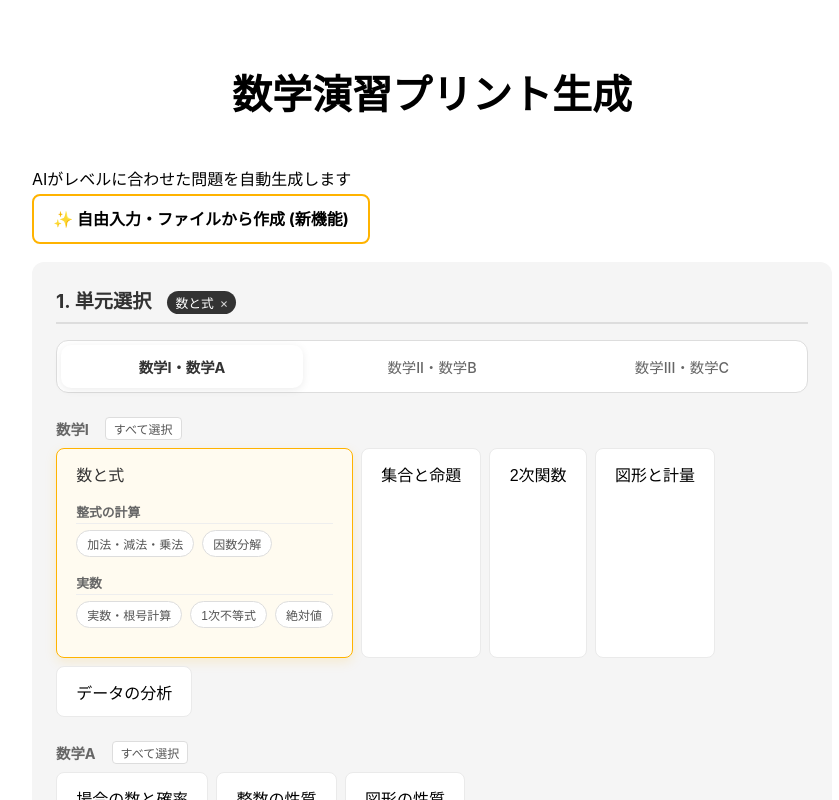
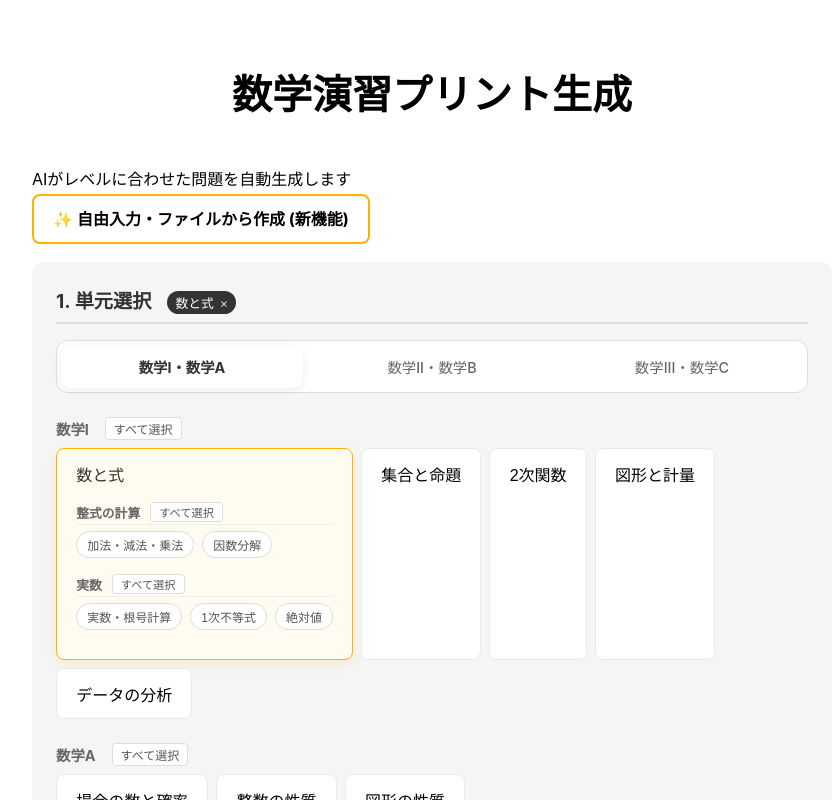
Before and after one commit to TatsuruHisanaga/math-app, a Next.js app: page / in a window 1280 px wide. Both pictures are taken after a click on the button "数と式". Shown: the top 800 px of the page, without its empty margins (208-1047 px from the left). Built offline with nearby package versions, Linux system fonts and the light colour scheme.

Commit message:
feat: サブ単元のトピックを一括選択できるように

```diff
--- a/src/pages/index.tsx
+++ b/src/pages/index.tsx
@@ -619,6 +619,26 @@ export default function Home() {
       });
   };
 
+  const toggleSubUnitAllTopics = (unitId: string, sub: SubUnit) => {
+      if (!sub.topics) return;
+      const topicTitles = sub.topics.map(t => t.title);
+      setSelectedTopics(prev => {
+          const current = prev[unitId] || [];
+          const isAllSelected = topicTitles.every(t => current.includes(t));
+
+          let next;
+          if (isAllSelected) {
+              // Deselect all
+              next = current.filter(t => !topicTitles.includes(t));
+          } else {
+              // Select all (union)
+              const toAdd = topicTitles.filter(t => !current.includes(t));
+              next = [...current, ...toAdd];
+          }
+          return { ...prev, [unitId]: next };
+      });
+  };
+
   const toggleDifficulty = (d: string) => {
     setDifficulty(prev =>
       prev.includes(d) ? prev.filter(x => x !== d) : [...prev, d]
@@ -748,10 +768,43 @@ export default function Home() {
                                         textAlign: 'left'
                                     }}
                                 >
-                                    {u.subUnits.map(sub => (
+                                    {u.subUnits.map(sub => {
+                                        const topicTitles = sub.topics?.map(t => t.title) || [];
+                                        const currentSelected = selectedTopics[u.id] || [];
+                                        const isAllTopicsSelected = topicTitles.length > 0 && topicTitles.every(t => currentSelected.includes(t));
+
+                                        return (
                                         <div key={sub.id} style={{ marginBottom: '1rem' }}>
-                                            <div style={{fontSize: '0.8rem', fontWeight: 'bold', marginBottom:'6px', color: '#666', borderBottom: '1px solid #eee', paddingBottom: '2px'}}>
-                                                {sub.title}
+                                            <div style={{
+                                                fontSize: '0.8rem',
+                                                fontWeight: 'bold',
+                                                marginBottom:'6px',
+                                                color: '#666',
+                                                borderBottom: '1px solid #eee',
+                                                paddingBottom: '2px',
+                                                display: 'flex',
+                                                alignItems: 'center',
+                                                justifyContent: 'flex-start',
+                                                gap: '10px'
+                                            }}>
+                                                <span>{sub.title}</span>
+                                                <button
+                                                    onClick={(e) => {
+                                                        e.stopPropagation();
+                                                        toggleSubUnitAllTopics(u.id, sub);
+                                                    }}
+                                                    style={{
+                                                        fontSize: '0.7rem',
+                                                        padding: '1px 8px',
+                                                        border: '1px solid #ddd',
+                                                        background: isAllTopicsSelected ? '#eee' : '#fff',
+                                                        borderRadius: '4px',
+                                                        cursor: 'pointer',
+                                                        color: '#555'
+                                                    }}
+                                                >
+                                                    {isAllTopicsSelected ? '全解除' : 'すべて選択'}
+                                                </button>
                                             </div>
                                             <div style={{ display: 'flex', flexWrap: 'wrap', gap: '0.5rem' }}>
                                                 {sub.topics?.map(topic => {
@@ -784,7 +837,8 @@ export default function Home() {
                                                 })}
                                             </div>
                                         </div>
-                                    ))}
+                                    );
+                                    })}
                                 </div>
                             )}
                         </button>
```
